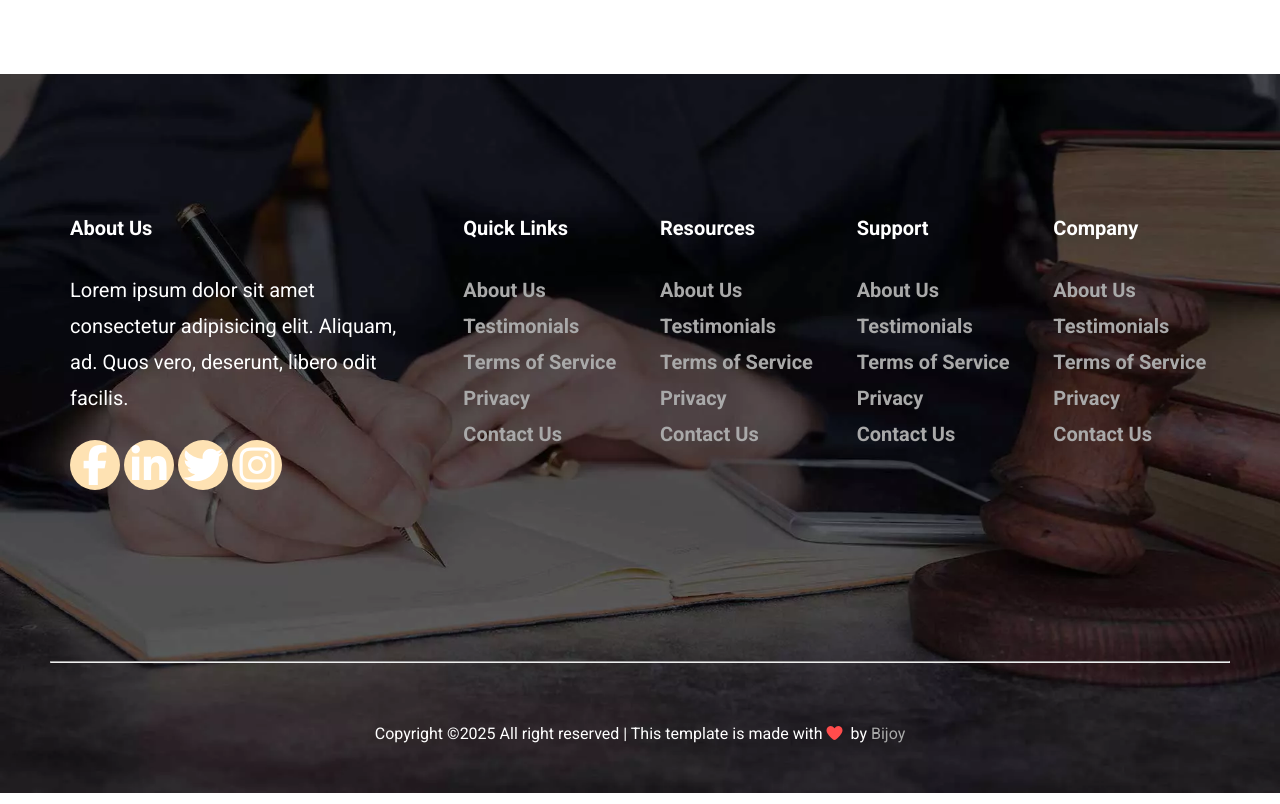
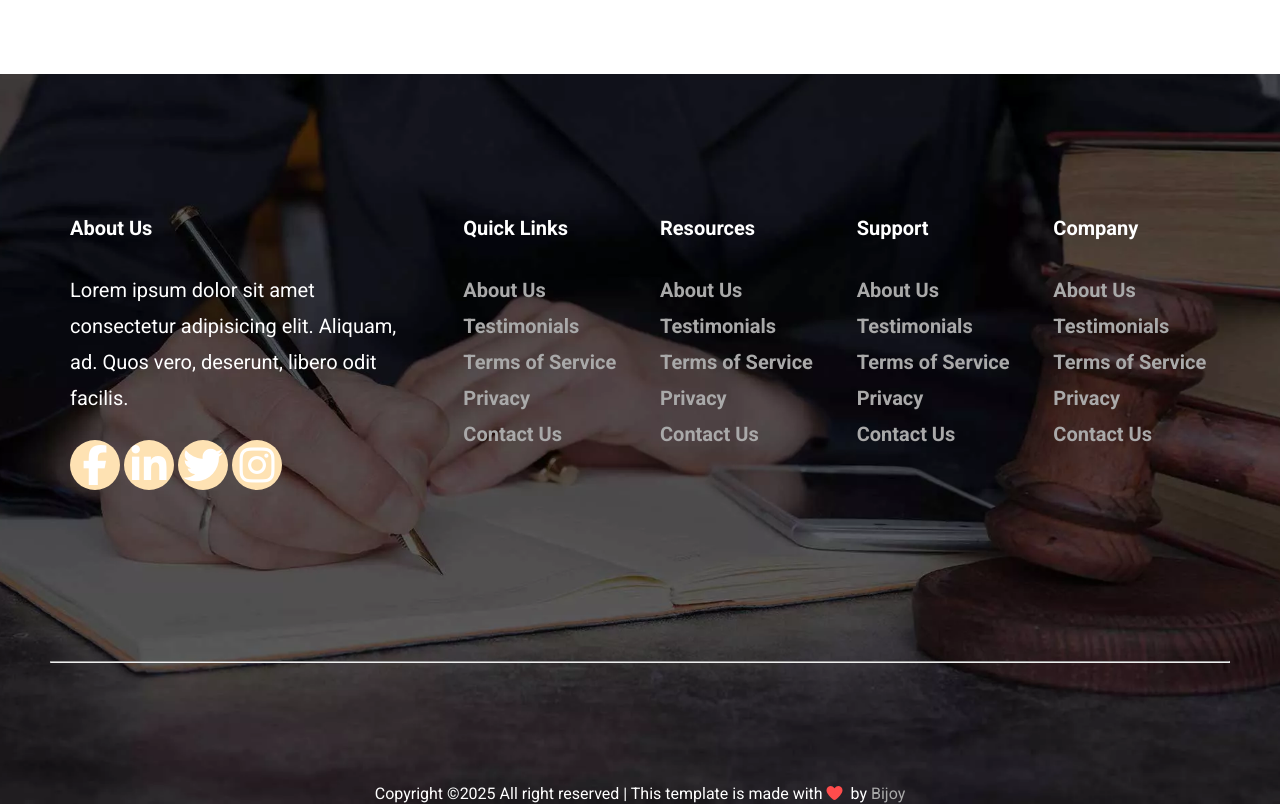
Before and after one commit to tania-sultana/Blog-Website, a plain HTML site: page index.html in a window 1280 px wide. Shown: the part 3642-4446 px from the top of the page. Drawn offline with nearby package versions, Linux system fonts and the light colour scheme.

Commit message:
all done

```diff
--- a/style.css
+++ b/style.css
@@ -386,7 +386,7 @@
 /* ----------footer section start here------ */
 .footer-section{
     min-height: 75vh;
-    padding: 50px;
+    padding: 50px 50px 1px 50px;
     background-image: url('images/ftr.png');
     background-repeat: no-repeat;
     background-position: center;
@@ -399,7 +399,7 @@
 .footers{
     display: grid;
     grid-template-columns: repeat(6, minmax(0, 1fr));
-    margin: 40px 0;
+    margin-top: 40px;
 
 }
 .footer{
@@ -455,7 +455,7 @@
     text-align: center;
     font-size: 16px;
     color: white;
-    margin-top: 60px;
+    margin-top: 120px;
 }
 .copy i{
     color: #FF4C4C;
```
